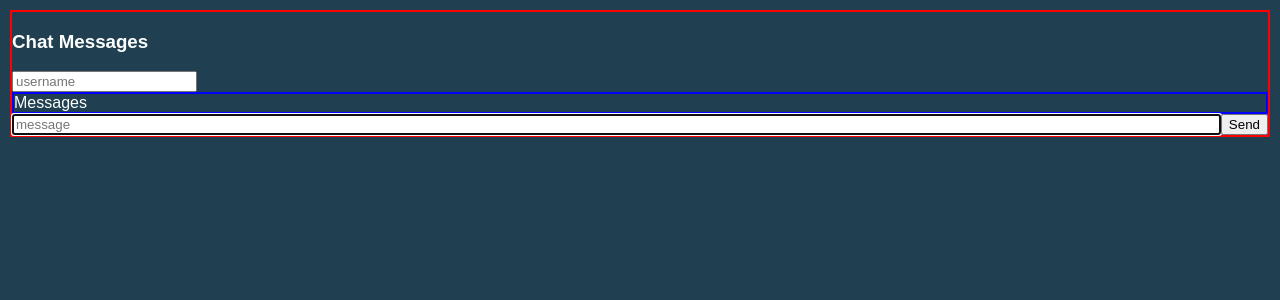
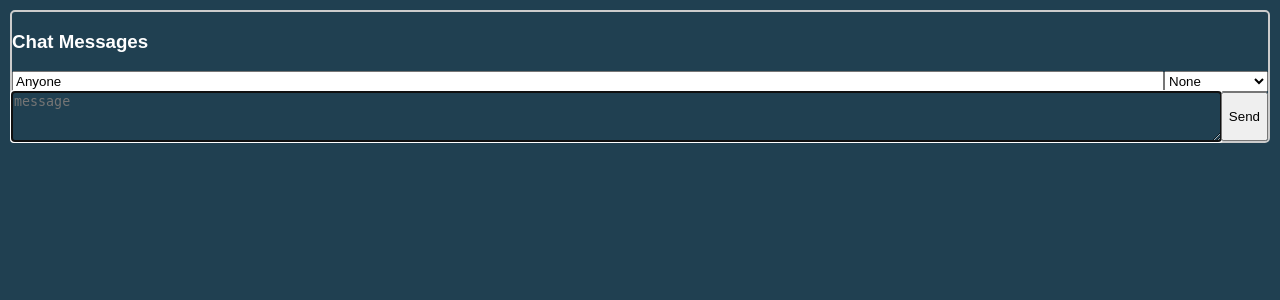
Before and after one commit to visiont3lab/chat-app, a Flask app: page / in a window 1280 px wide. Shown: the top 300 px of the page. Run offline with Flask 2, Linux system fonts and the light colour scheme; some libraries are stand-ins or nearby versions.

Commit message:
upaded style and added room

```diff
--- a/app.py
+++ b/app.py
@@ -6,6 +6,8 @@ from flask_socketio import SocketIO, join_room, leave_room, send
 app = Flask(__name__)
 app.config['SECRET_KEY'] = 'vnkdjnfjknfl1232#'
 socketio = SocketIO(app)
+
+rooms = ["lesson","entertainment","news"]
 
 @socketio.on('connected')
 def handle_connected(json, methods=['GET', 'POST']):
@@ -23,16 +25,42 @@ def on_message(data):
     """Broadcast messages"""
     msg = data["msg"]
     username = data["username"]
-    #room = data["room"]
+    room = data["room"]
     # Set timestamp
     time_stamp = time.strftime('%b-%d %I:%M%p', time.localtime())
-    socketio.emit('message', {"username": username, "msg": msg, "time_stamp": time_stamp})
+    #socketio.emit('message', {"username": username, "msg": msg, "time_stamp": time_stamp})
     #socketio.emit('message', {"msg": msg, "time_stamp": time_stamp})
-    #send({"username": username, "msg": msg, "time_stamp": time_stamp}, room=room)
+    send({"username": username, "msg": msg, "time_stamp": time_stamp}, room=room)
 
-@app.route('/')
+@app.route('/',methods=['GET'])
 def sessions():
-    return render_template('index.html')
+    return render_template('index.html', rooms=rooms)
+
+@socketio.on('join')
+def on_join(data):
+    """User joins a room"""
+    username = data["username"]
+    room = data["room"]
+    for r in rooms:
+        if r==room:
+            join_room(r)
+            time_stamp = time.strftime('%b-%d %I:%M%p', time.localtime())
+            msg =  username + " has joined the " + r + " room."
+            send({"username": username, "msg": msg, "time_stamp": time_stamp}, room=r)
+        else:
+            leave_room(r)
+            time_stamp = time.strftime('%b-%d %I:%M%p', time.localtime())
+            msg =  username + " has left the " + r + " room."
+            send({"username": username, "msg": msg, "time_stamp": time_stamp}, room=r)
+
+@socketio.on('leave')
+def on_leave(data):
+    """User leaves a room"""
+    username = data['username']
+    room = data['room']
+    leave_room(room)
+    send({"msg": username + " has left the room"}, room=room)
+
 
 if __name__ == "__main__":
     app.run(debug=False)
--- a/templates/index.html
+++ b/templates/index.html
@@ -5,31 +5,54 @@
 <script src="//cdnjs.cloudflare.com/ajax/libs/socket.io/2.2.0/socket.io.js" integrity="sha256-yr4fRk/GU1ehYJPAs8P4JlTgu0Hdsp4ZKrx8bDEDC3I=" crossorigin="anonymous"></script>
 <style>
     #display-messages{
-        border: 2px solid blue;
+        /*border: 2px solid blue;*/
         max-height: 400px;
         overflow-y: scroll;
     }
     .header {
         display: flex;
-        background-color: blueviolet;
     }
     #message-send-box{
         flex: 1;
+        overflow: auto;
+        color: white;
+        background-color:transparent;
+        border: none;
+    }
+    #username{
+        flex: 1;
     }
     .message-receive-box-div{
-        border: 2px solid black;
-        padding: 20px;
+        /*border: 2px solid black;*/
+        padding: 5px;
     }
 
     .message-receive-box-mine{
-        border: 2px solid yellow;
-        padding: 20px;
+        border-radius: 5px;
+        border: 1px solid yellow;
+        box-shadow: 1px 1px 1px #999;
+        color: white;
+        background-color:transparent;
+        min-height:30px;
+        height:auto;
+        overflow: auto;
     }
 
     .message-receive-box-others{
-        border: 2px solid green;
-        padding: 20px;
+        border-radius: 5px;
+        border: 1px solid green;
+        box-shadow: 1px 1px 1px #999;
+        color: white;
+        background-color:transparent;
+        min-height:30px;
+        height:auto;
+        overflow: auto;
     }
+
+    .userinfo{
+        font-size: 12px;
+    }
+
 </style>
 {% endblock %}
 
@@ -37,11 +60,23 @@
 {% block content %}
 <div class="container">
     <h3> Chat Messages</h1>
-    <input type="input" id="username" placeholder="username"><br>
+
+    <div class="header">
+        <input type="input" id="username" value="Anyone" placeholder="username"><br>
+        <select id="room" name=rooms> <!--method="GET" action="/"-->
+            <option value="None" selected>None</option>
+            {% for room in rooms %}
+                <option value={{room}}>{{room}}</option>
+            {% endfor %}
+        </select>
+    </div>
+
     <!--<input type="input" id="room" placeholder="room"><br>  -->
-    <div id="display-messages"> Messages </div>
+    <div id="display-messages"> </div>
     <div class="header">
-        <input type="input" id="message-send-box" placeholder="message" autofocus><br>
+
+        <textarea  id="message-send-box" contenteditable="true" rows = "3" cols = "60" wrap=soft placeholder="message"autofocus></textarea>
+        <!--<input type="text" id="message-send-box" placeholder="message" autofocus><br> -->
         <button type="button" id="btn-send">Send</button>
     </div>
 </div>
@@ -50,6 +85,7 @@
         var username = document.getElementById('username').value;
         var protocol = window.location.protocol;
         var socket = io.connect(protocol + '//' + document.domain + ':' + location.port);
+
         socket.on( 'connect', function() {
             console.log("Connected = ", socket.connected); // true
 
@@ -63,14 +99,12 @@
             if (!username){
                 username = "Default User"
             }
-            /*var room = document.getElementById('room').value;
-            if (!room){
-                room = "Default Room"
-            }*/
+            var room = document.getElementById('room').options[document.getElementById('room').selectedIndex].value
+
             socket.emit('incoming-msg',
                 {'msg': document.getElementById('message-send-box').value,
-                'username': username} )
-                //'room': room});
+                'username': username,
+                'room': room});
 
             document.getElementById('message-send-box').value = '';
         })
@@ -81,7 +115,7 @@
             if (data.msg) {
                 const div = document.createElement('div')
                 div.setAttribute('class', 'message-receive-box-div')
-                const p = document.createElement('p');
+                const p = document.createElement('textarea');
                 console.log(data.username, username)
                 if (data.username==username){
                     p.setAttribute('class', 'message-receive-box-mine')
@@ -90,14 +124,13 @@
                     p.setAttribute('class', 'message-receive-box-others')
                 }
 
-                const span_username = document.createElement('span');
-                const span_timestamp = document.createElement('span');
-                const br = document.createElement('br')
+                const userinfo = document.createElement('div');
+                userinfo.setAttribute('class', 'userinfo')
+                userinfo.innerHTML = data.username + " " + data.time_stamp;
+                p.innerHTML = data.msg
+                div.append(userinfo)
+                div.append(p)
 
-                span_username.innerText = data.username;
-                span_timestamp.innerText = data.time_stamp;
-                p.innerHTML += span_username.outerHTML + " " +span_timestamp.outerHTML + br.outerHTML + data.msg
-                div.append(p)
                 document.getElementById('display-messages').append(div);
                 scrollDownChatWindow()
             }
@@ -113,6 +146,16 @@
             }
         });
 
+        document.getElementById('room').addEventListener('change',() => {
+            var room = document.getElementById('room').options[document.getElementById('room').selectedIndex].value
+            if (room!="None"){
+                var username = document.getElementById('username').value;
+                socket.emit( 'join', {
+                    username: username,
+                    room: room
+                })
+            }
+        })
          // Scroll chat window down
         function scrollDownChatWindow() {
             const chatWindow = document.getElementById("display-messages");
--- a/templates/layout.html
+++ b/templates/layout.html
@@ -14,7 +14,8 @@
                 flex: 50%;
             }
             .container {
-                border: 2px solid red;
+                border-radius: 5px;
+                border: 2px solid #ccc;
                 /*margin: 10px !important;*/
                 /*margin: 10px !important;*/
                 /*box-shadow: 2px 2px 2px lightgray;*/
```
Also changed, not shown: 2 other files.
